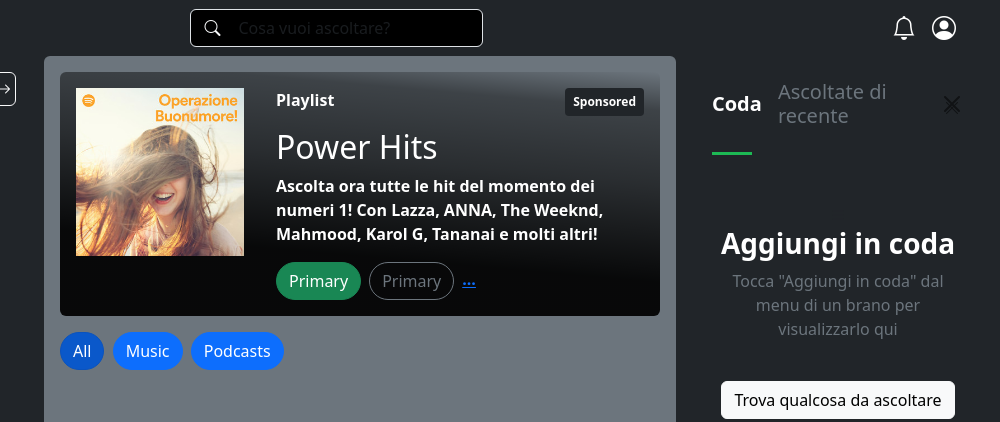
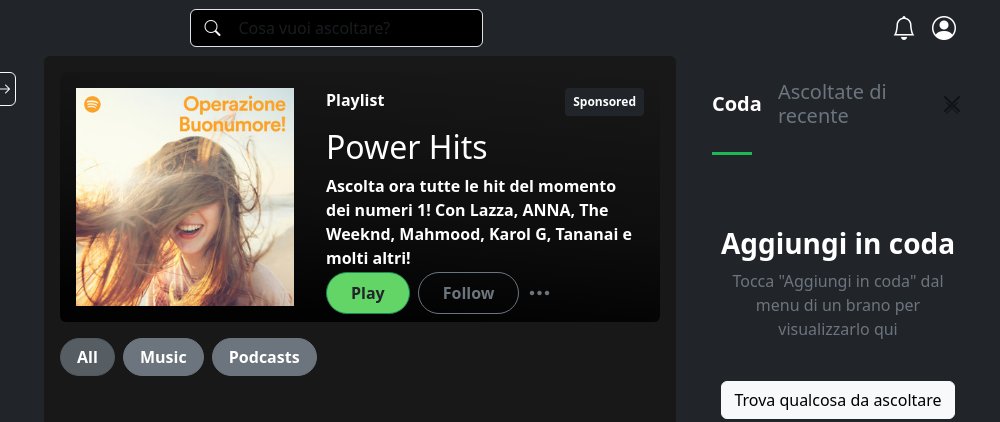
Before and after one commit to Rik991/Build-Week-2-Spotify, a plain HTML site: page homepage.html in a window 1280 px wide. Shown: the top 422 px of the page, 280-1280 px from the left. Drawn offline with nearby package versions, Linux system fonts and the light colour scheme; files whose address does not match are found by name.

Commit message:
fix-css 1

```diff
--- a/homepage.html
+++ b/homepage.html
@@ -181,7 +181,7 @@
             </aside>
           </div>
           <!-- main content -->
-          <div class="col col-6 text-bg-secondary rounded p-3">
+          <div class="col col-6 rounded p-3" style="background-color: #181818">
             <!-- hero -->
             <div
               class="card mb-3 text-white position-relative border-0 fw-bolder"
@@ -189,27 +189,30 @@
                 background: linear-gradient(
                   185deg,
                   rgba(0, 0, 0, 0) 0%,
-                  rgba(0, 0, 0, 0.43040966386554624) 13%,
-                  rgba(0, 0, 0, 0.6152836134453781) 38%,
-                  rgba(0, 0, 0, 0.9290091036414566) 71%
+                  rgba(0, 0, 0, 0.43040966386554624) 55%,
+                  rgba(0, 0, 0, 0.5152836134453781) 60%,
+                  rgba(0, 0, 0, 0.9290091036414566) 90%
                 );
               "
             >
               <span class="badge text-bg-dark position-absolute rounded-1 end-0 top-0 p-2 m-3 fw-bolder">Sponsored</span>
 
-              <div class="row g-0">
-                <div class="col-md-4">
-                  <img src="./assets/imgs/main/image-10.jpg" class="img-fluid p-3" />
+              <div class="d-flex" style="height: 250px; min-width: 480px">
+                <div class="">
+                  <img src="./assets/imgs/main/image-10.jpg" style="height: 250px; width: 250px" class="p-3" />
                 </div>
-                <div class="col-md-8">
+                <div class="flex-grow-1">
                   <div class="card-body">
                     <p>Playlist</p>
                     <h2 class="card-title">Power Hits</h2>
-                    <p class="card-text">
+                    <p class="overflow-y-hidden mb-2" style="max-height: 90px">
                       Ascolta ora tutte le hit del momento dei numeri 1! Con Lazza, ANNA, The Weeknd, Mahmood, Karol G, Tananai e molti altri!
                     </p>
-                    <button type="button" class="btn rounded-pill btn-success me-2">Primary</button
-                    ><button type="button" class="btn rounded-pill btn-outline-secondary me-2">Primary</button><a href="#">...</a>
+                    <div class="d-flex align-items-center">
+                      <button type="button" class="btn rounded-pill btn-success me-2 px-4 py-2 text-dark fw-bold" style="background-color: #63d566">Play</button
+                      ><button type="button" class="btn rounded-pill btn-outline-secondary me-2 px-4 py-2 fw-bold">Follow</button
+                      ><a href="#" class="link-underline-opacity-0 fs-4 text-secondary"><i class="bi bi-three-dots"></i></a>
+                    </div>
                   </div>
                 </div>
               </div>
@@ -217,11 +220,11 @@
             <!-- radio button -->
             <div class="mb-5" role="group" aria-label="Vertical radio toggle button group">
               <input type="radio" class="btn-check" name="vbtn-radio" id="vbtn-radio1" autocomplete="off" checked />
-              <label class="btn btn-primary rounded-pill me-1" for="vbtn-radio1">All</label>
+              <label class="btn btn-secondary rounded-pill me-1 px-3 fw-bolder" for="vbtn-radio1">All</label>
               <input type="radio" class="btn-check" name="vbtn-radio" id="vbtn-radio2" autocomplete="off" />
-              <label class="btn btn-primary rounded-pill me-1" for="vbtn-radio2">Music</label>
+              <label class="btn btn-secondary rounded-pill me-1 px-3 fw-bolder" for="vbtn-radio2">Music</label>
               <input type="radio" class="btn-check" name="vbtn-radio" id="vbtn-radio3" autocomplete="off" />
-              <label class="btn btn-primary rounded-pill me-1" for="vbtn-radio3">Podcasts</label>
+              <label class="btn btn-secondary rounded-pill me-1 px-3 fw-bolder" for="vbtn-radio3">Podcasts</label>
             </div>
             <!-- fine radio button -->
             <!-- carosello Popular radio -->
```
